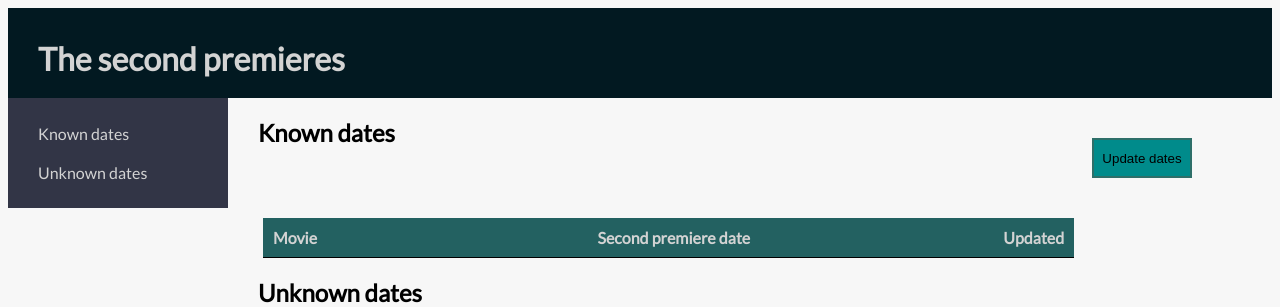
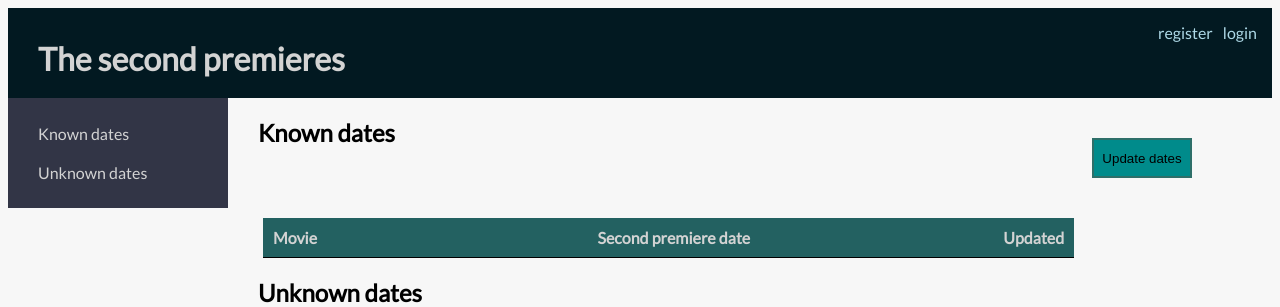
Before and after one commit to Matthew-Ballmer/movies, a Django app: page / in a window 1280 px wide. Shown: the top 307 px of the page. Run offline with Django 3.2, Linux system fonts and the light colour scheme; tables that the repository leaves empty hold one stand-in row (values such as "Sample post"); lists and menus that the app fills with data are empty.

Commit message:
Add "Hello, %username%!" box to HTML template

```diff
--- a/movies/static/css/movies.css
+++ b/movies/static/css/movies.css
@@ -11,6 +11,30 @@ h1 {
     padding: 10px;
     padding-left: 30px;
     color: lightgrey;
+}
+.header-title {
+    float: top;
+}
+.header-user {
+    float: right;
+}
+.header-user a {
+    text-decoration: none;
+    color: lightblue;
+}
+.header-user a:visited {
+    color: lightblue;
+}
+.login-box {
+    padding: 5px;
+    float: right;
+}
+.register-box {
+    padding: 5px;
+    float: right;
+}
+.hello-box {
+    padding: 5px;
 }
 nav {
     padding: 0;
--- a/movies/templates/movies/index.html
+++ b/movies/templates/movies/index.html
@@ -6,7 +6,23 @@
     </head>
     <body>
         <div class="page-header">
-            <h1>The second premieres</h1>
+            <div class="header-user">
+                {% if user.is_authenticated %}
+                    <div class="hello-box">
+                        Hello, <a href="">{{ user }}</a>!
+                    </div>
+                {% else %}
+                    <div class="login-box">
+                        <a href="">login</a>
+                    </div>
+                    <div class="register-box">
+                        <a href="">register</a>
+                    </div>
+                {% endif %}
+            </div>
+            <div class="header-title">
+                <h1>The second premieres</h1>
+            </div>
         </div>
 
         <nav>
```
